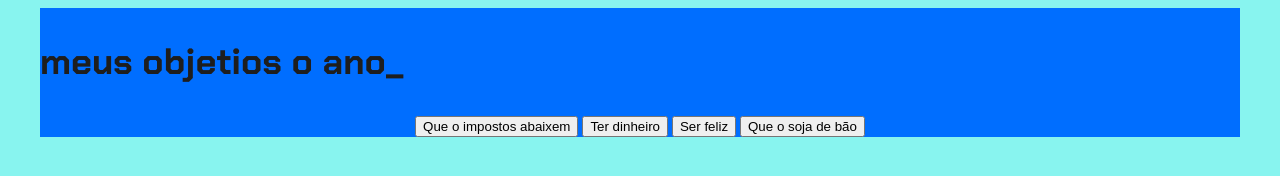
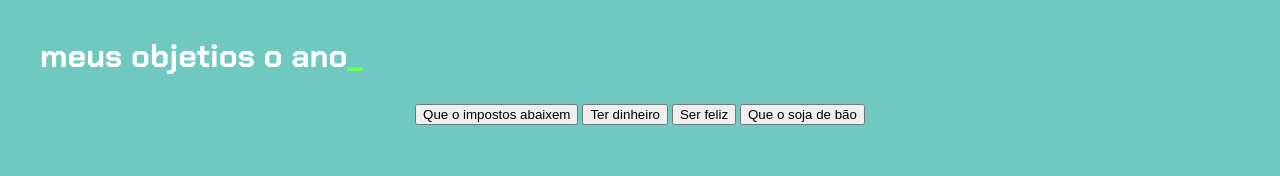
Before and after one commit to alvarofae/-us-guri, a plain HTML site: page index.html in a window 1280 px wide. Drawn offline with Linux system fonts and the light colour scheme.

Commit message:
Update style2.css

```diff
--- a/style2.css
+++ b/style2.css
@@ -1,23 +1,26 @@
 @import url('https://fonts.googleapis.com/css2?family=Chakra+Petch:wght@400;700&display=swap');
+
 :root{
     --branco: #FFFFFF;
-    --azul: #1f3cdb;
-    --verde: #6FFF57;
-    --preto: #1E1E1E;
-    --cor-de-fundo:#88f4ef;
-
+    --cor-de-fundo: #6FC9C0;
+    --cor-rosa:#C568CC;
+    --verde: #084A56;
+    --verde-claro: #6FC9C0;
+    --verde-limao: #6FFF57;
+    --botao-inativo: rgba(58, 55, 94, 0.5);
+    --botao-inativo: rgba(8, 74, 86, 0.5);
+    --botao-ativo: rgba(17, 209, 243, 0.795);
 }
 body{
     background-color: var(--cor-de-fundo);
-    color: var(--preto);
-    font-family: 'Chakra Petch', 'Sans-Senif';
+    color: var(--branco);
+    font-family: 'Chakra Petch', 'Sans-Serif';
 }
 .conteudo-principal{
     display: flex;
     flex-direction: column;
     justify-content: center;
-    background-color: rgb(0, 110, 255);
-    text-align: center;
+    align-items: center;
     max-width: 1200px;
     width: 100%;
     margin: 0 auto;
@@ -25,8 +28,8 @@ body{
 .titulo-principal{
     text-align: left;
     width: 100%;
-    font-size: 36px;
+    font-size: 32px;
 }
-.titulo-principal: span{
-    color: var( #88f4ef)
+.titulo-principal span{
+    color: var(--verde-limao);
 }
```
